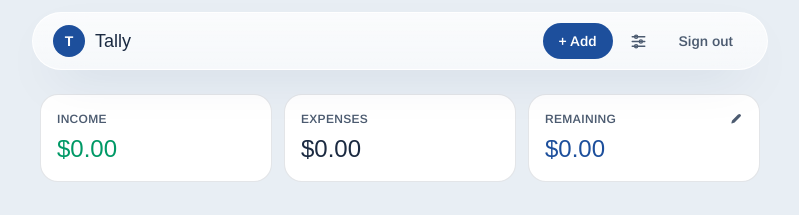
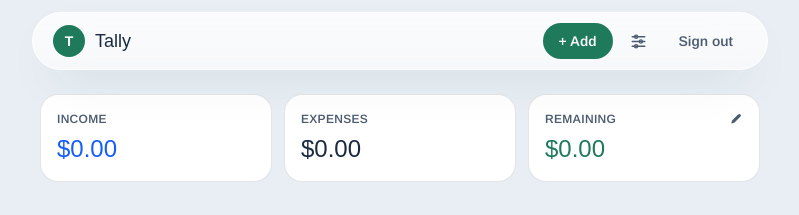
Before and after one commit to kittinatger/tally-kittinat-gerdsri, a Next.js app: page / in a window 1280 px wide. Shown: the top 215 px of the page, without its empty margins (240-1039 px from the left). Built offline with nearby package versions, Linux system fonts and the light colour scheme; no server answers; the database is empty; a web font is replaced by a local one.

Commit message:
Change color scheme from navy to green, matching the app icon

```diff
--- a/src/app/globals.css
+++ b/src/app/globals.css
@@ -3,18 +3,19 @@
 :root {
   --background: #e8eef4;
   --bg-soft: #f4f7fb;
-  --navy: #1d4f9c;
-  --navy-dark: #163c78;
-  --navy-darker: #0f2c59;
+  /* Brand accent — historically named "navy" but now the green from the app icon. */
+  --navy: #1f7a5c;
+  --navy-dark: #175f47;
+  --navy-darker: #0f4331;
   --foreground: #1b2a41;
   --ink-soft: #4c5b70;
   --surface: #ffffff;
   --line: rgba(27, 42, 65, 0.12);
   --glass-bg: linear-gradient(180deg, rgba(255, 255, 255, 0.78) 0%, rgba(255, 255, 255, 0.6) 100%);
   --glass-border: rgba(255, 255, 255, 0.9);
-  --glass-shadow: inset 0 1px 1px rgba(255, 255, 255, 0.95), inset 0 -10px 16px -8px rgba(15, 44, 89, 0.08);
-  --nav-hover-bg: rgba(29, 79, 156, 0.12);
-  --shadow-soft-value: 0 20px 50px -25px rgba(15, 44, 89, 0.35);
+  --glass-shadow: inset 0 1px 1px rgba(255, 255, 255, 0.95), inset 0 -10px 16px -8px rgba(15, 67, 49, 0.08);
+  --nav-hover-bg: rgba(31, 122, 92, 0.12);
+  --shadow-soft-value: 0 20px 50px -25px rgba(15, 67, 49, 0.35);
   --panel-shadow: var(--shadow-soft-value), var(--glass-shadow);
   color-scheme: light;
 }
@@ -22,8 +23,8 @@
 :root[data-theme="dark"] {
   --background: #0a1120;
   --bg-soft: #101a30;
-  --navy: #6ea1e8;
-  --navy-dark: #8fb8f0;
+  --navy: #6fd7ab;
+  --navy-dark: #8fe3c0;
   --foreground: #dbe4f2;
   --ink-soft: #9fb0c8;
   --surface: #131f36;
@@ -31,7 +32,7 @@
   --glass-bg: linear-gradient(180deg, rgba(28, 40, 64, 0.58) 0%, rgba(10, 17, 32, 0.68) 100%);
   --glass-border: rgba(255, 255, 255, 0.2);
   --glass-shadow: inset 0 1px 1px rgba(255, 255, 255, 0.22), inset 0 -10px 16px -8px rgba(0, 0, 0, 0.35);
-  --nav-hover-bg: rgba(110, 161, 232, 0.16);
+  --nav-hover-bg: rgba(111, 215, 171, 0.16);
   color-scheme: dark;
 }
 
--- a/src/components/ExpenseList.tsx
+++ b/src/components/ExpenseList.tsx
@@ -42,7 +42,7 @@ export default function ExpenseList({
               <h2 className="text-sm font-semibold text-ink-soft">{monthLabel(key)}</h2>
               <span
                 className={`text-sm font-semibold ${
-                  net >= 0 ? "text-emerald-600 dark:text-emerald-400" : "text-ink-soft"
+                  net >= 0 ? "text-blue-600 dark:text-blue-400" : "text-ink-soft"
                 }`}
               >
                 {net >= 0 ? "+" : "-"}
--- a/src/components/ExpenseRow.tsx
+++ b/src/components/ExpenseRow.tsx
@@ -29,7 +29,7 @@ export default function ExpenseRow({
       </div>
       <p
         className={`shrink-0 font-semibold ${
-          expense.type === "income" ? "text-emerald-600 dark:text-emerald-400" : "text-foreground"
+          expense.type === "income" ? "text-blue-600 dark:text-blue-400" : "text-foreground"
         }`}
       >
         {expense.type === "income" ? "+" : "-"}
--- a/src/components/SummaryCards.tsx
+++ b/src/components/SummaryCards.tsx
@@ -20,7 +20,7 @@ export default function SummaryCards({
     <div className="mb-6 grid grid-cols-3 gap-3">
       <div className="rounded-card border border-line bg-surface p-4">
         <p className="text-xs font-semibold uppercase tracking-wide text-ink-soft">Income</p>
-        <p className="mt-1.5 font-display text-xl text-emerald-600 dark:text-emerald-400 sm:text-2xl">
+        <p className="mt-1.5 font-display text-xl text-blue-600 dark:text-blue-400 sm:text-2xl">
           {formatCurrency(monthIncome)}
         </p>
       </div>
```
